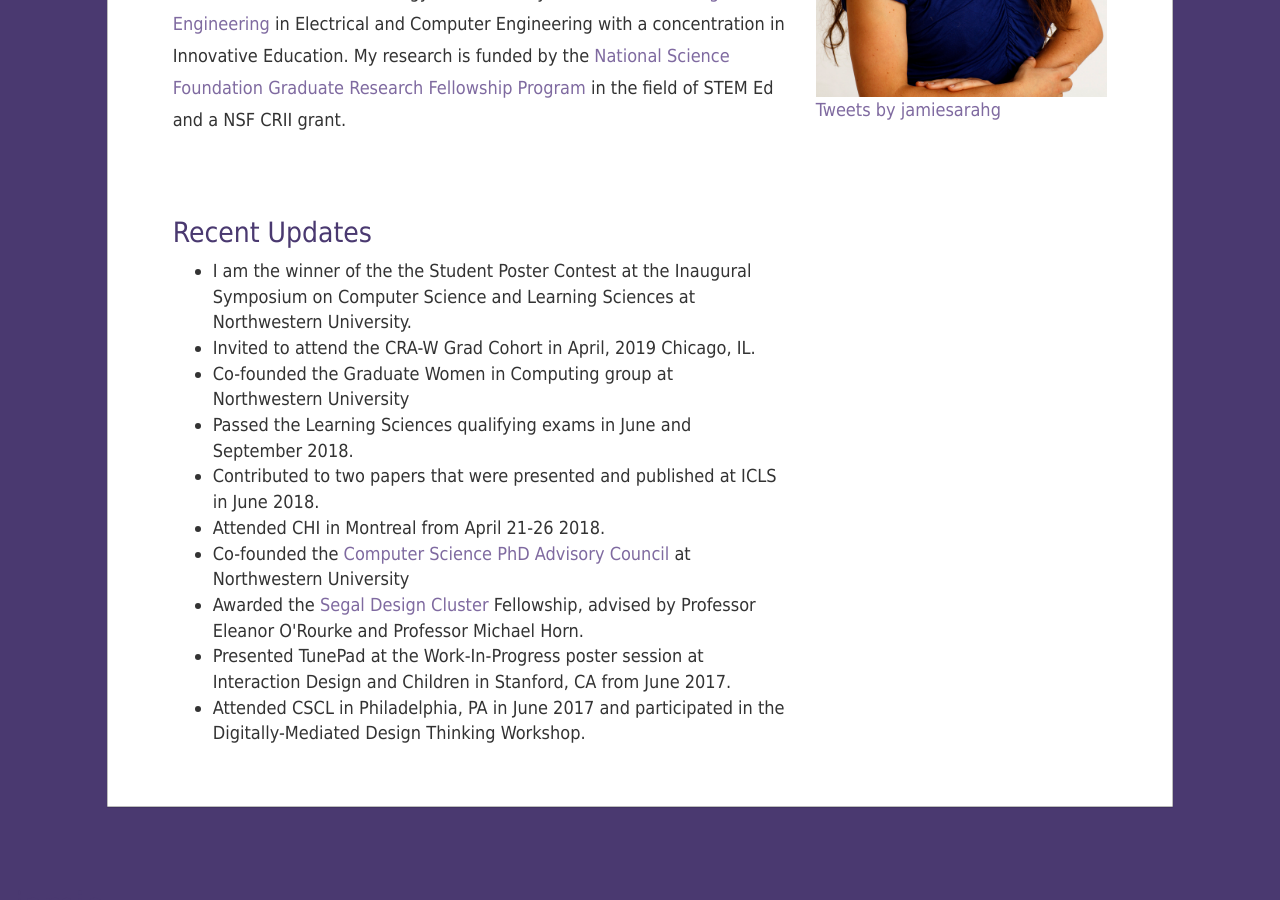
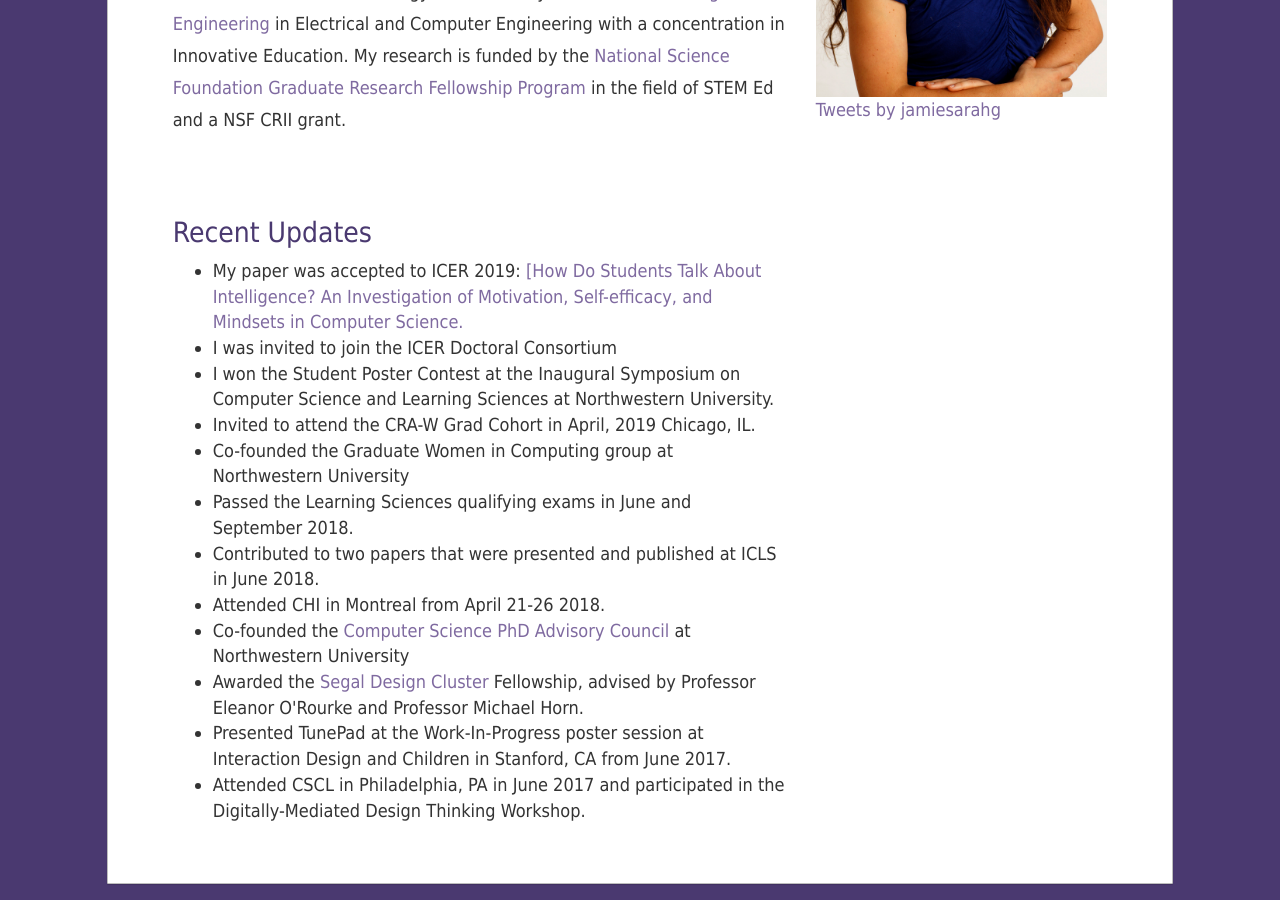
Before and after one commit to jamiesarahg/jamiesarahg.github.io, a Jekyll site: the page built from index.html, in a window 1280 px wide and 900 px high, scrolled down 558 px. Built offline with Jekyll 4.4.1, drawn with Linux system fonts in a browser that asks for light colours; nearby versions of some CDN libraries; library files that are not in the unit come from our copies; comment, search, counter and statistics services are not loaded.

Commit message:
added updates about ICER

```diff
--- a/index.html
+++ b/index.html
@@ -14,9 +14,11 @@ layout: default
       <h2> Recent Updates </h2>
       <p>
       <ul>
-      	<li> I am the winner of the the Student Poster Contest at the Inaugural Symposium on Computer Science and Learning Sciences at Northwestern University. </li>
+      	<li> My paper was accepted to ICER 2019: <a href="static/papers/icer2019_intelligenceTalk_final.pdf">[How Do Students Talk About Intelligence? An Investigation of Motivation, Self-efficacy, and Mindsets in Computer Science. </a></li>
+        <li> I was invited to join the ICER Doctoral Consortium</li>
+        <li> I won the Student Poster Contest at the Inaugural Symposium on Computer Science and Learning Sciences at Northwestern University. </li>
         <li> Invited to attend the CRA-W Grad Cohort in April, 2019 Chicago, IL. </li>
-	<li> Co-founded the Graduate Women in Computing group at Northwestern University </li>
+	       <li> Co-founded the Graduate Women in Computing group at Northwestern University </li>
         <li> Passed the Learning Sciences qualifying exams in June and September 2018. </li>
         <li> Contributed to two papers that were presented and published at ICLS in June 2018. </li>
         <li> Attended CHI in Montreal from April 21-26 2018.</li>
```
